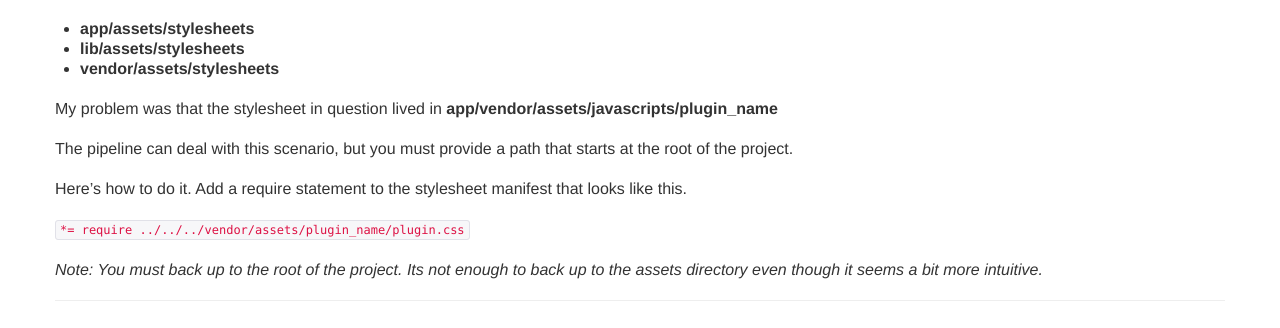
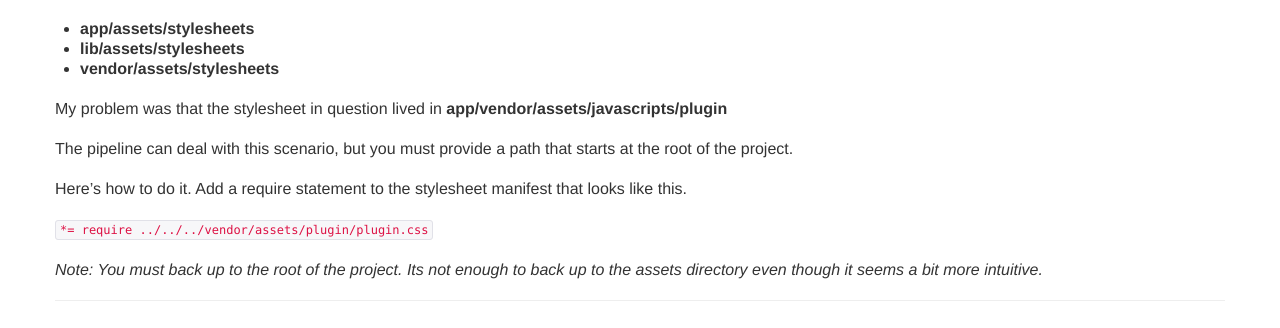
Before and after one commit to hopsoft/hopsoft.github.io, a Jekyll site: the page built from _posts/2012-09-09-relative-paths-and-the-asset-pipeline.md, in a window 1280 px wide and 900 px high, scrolled down 395 px. Shown: the part 160-488 px from the top of the window. Built offline with Jekyll 4.4.1, drawn with Linux system fonts in a browser that asks for light colours; comment, search, counter and statistics services are not loaded.

Commit message:
Some formatting and updated to consistent example for plugin.

````diff
--- a/_posts/2012-09-09-relative-paths-and-the-asset-pipeline.md
+++ b/_posts/2012-09-09-relative-paths-and-the-asset-pipeline.md
@@ -14,7 +14,7 @@ layout: bootstrap
 
 I often use jQuery plugins (among others) in my applications and prefer to store them in a single directory. Typically saving them in **app/vendor/javascripts/plugin**
 
-```
+```bash
 |-project
   |-app
   |-lib
@@ -35,13 +35,13 @@ The pipeline assumes a context of one of the following directories when attempti
 * **lib/assets/stylesheets**
 * **vendor/assets/stylesheets**
 
-My problem was that the stylesheet in question lived in **app/vendor/assets/javascripts/plugin_name**
+My problem was that the stylesheet in question lived in **app/vendor/assets/javascripts/plugin**
 
 The pipeline can deal with this scenario, but you must provide a path that starts at the root of the project.
 
 Here's how to do it. Add a require statement to the stylesheet manifest that looks like this.
 
-`*= require ../../../vendor/assets/plugin_name/plugin.css`
+`*= require ../../../vendor/assets/plugin/plugin.css`
 
 *Note: You must back up to the root of the project.
 Its not enough to back up to the assets directory even though it seems a bit more intuitive.*
@@ -52,7 +52,7 @@ Its not enough to back up to the assets directory even though it seems a bit mor
 
 A better solution might simply be to move the plugin's folder directly under assets.
 
-```
+```bash
 |-project
   |-app
   |-lib
````
